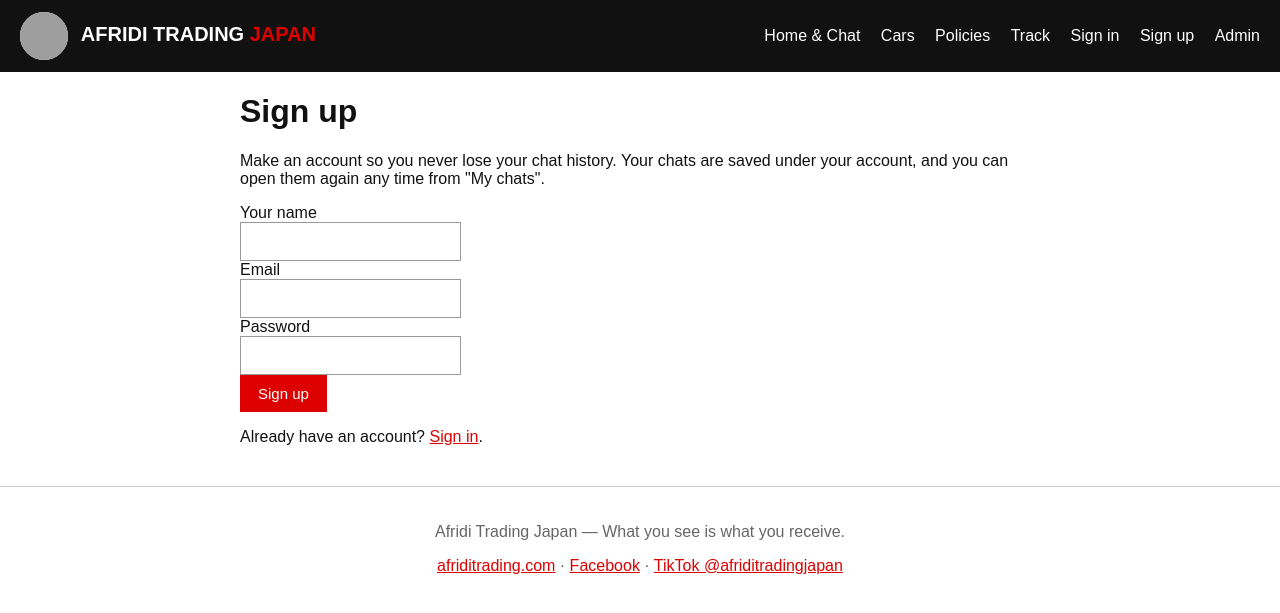
After one commit to warriorafridi11-a11y/afridi-trading-bot, a Flask app: page /auth/sign-up in a window 1280 px wide. The commit adds this page. Shown: the top 613 px of the page. Run offline with Flask 3, Linux system fonts and the light colour scheme; grey boxes are pictures that could not be loaded.

Commit message:
Add sign-up/sign-in, My chats and admin panel (health, usage, FAQ add/delete)

```diff
--- a/app.py
+++ b/app.py
@@ -11,9 +11,18 @@ import sqlite3
 import time
 from datetime import datetime
 
-from flask import Flask, g, jsonify, render_template, request
+from flask import (Flask, g, jsonify, redirect, render_template,
+                   request, session, url_for)
+from werkzeug.security import check_password_hash, generate_password_hash
 
 app = Flask(__name__)
+# Secret key for sign-in sessions. On Vercel set SECRET_KEY in the
+# project settings; the default below is only for local testing.
+app.secret_key = os.environ.get("SECRET_KEY", "dev-secret-key-change-me")
+
+# The admin of this bot. When this email signs up or signs in, the
+# account gets the SUPER_ADMIN role.
+ADMIN_EMAIL = "warriorafridi11@gmail.com"
 
 # The database is one small file. It is made by itself the first time.
 # On Vercel the code folder is read-only, so the file goes in /tmp.
@@ -219,6 +228,30 @@ def cached_list(name, sql):
     return rows
 
 
+# ---------- sign-in helpers ----------
+
+def role_for_email(email):
+    """The admin email is SUPER_ADMIN. Everyone else is a buyer."""
+    if email.strip().lower() == ADMIN_EMAIL:
+        return "SUPER_ADMIN"
+    return "buyer"
+
+
+def current_user():
+    """The signed-in user, or None for a guest."""
+    user_id = session.get("user_id")
+    if not user_id:
+        return None
+    db = get_db()
+    return db.execute("SELECT * FROM users WHERE id = ?",
+                      (user_id,)).fetchone()
+
+
+def is_admin(user):
+    """True only for the admin account."""
+    return user is not None and user["role"] == "SUPER_ADMIN"
+
+
 # ---------- database helpers ----------
 
 def get_db():
@@ -275,6 +308,11 @@ def init_db():
             id INTEGER PRIMARY KEY, question TEXT, answer TEXT,
             topic TEXT);
     """)
+    # Add a password column to users if the table was made before
+    # sign-up existed. Passwords are stored HASHED, never plain text.
+    cols = [r[1] for r in db.execute("PRAGMA table_info(users)")]
+    if "password_hash" not in cols:
+        db.execute("ALTER TABLE users ADD COLUMN password_hash TEXT")
     # Add sample cars only the first time, when the table is empty.
     count = db.execute("SELECT COUNT(*) FROM cars").fetchone()[0]
     if count == 0:
@@ -615,6 +653,195 @@ def home():
     return render_template("index.html")
 
 
+# ---------- sign-up, sign-in, my chats ----------
+
+@app.route("/auth/sign-up", methods=["GET", "POST"])
+def sign_up():
+    """Sign-up page: name, email and password only. No Google login."""
+    if request.method == "POST":
+        name = request.form.get("name", "").strip()
+        email = request.form.get("email", "").strip().lower()
+        password = request.form.get("password", "")
+        if not name or not email or "@" not in email or len(password) < 4:
+            return render_template("signup.html", error="Please fill in "
+                                   "your name, a real email, and a "
+                                   "password of 4 letters or more.")
+        db = get_db()
+        exists = db.execute("SELECT id FROM users WHERE email = ?",
+                            (email,)).fetchone()
+        if exists:
+            return render_template(
+                "signup.html",
+                error="That email already has an account. Please sign in.")
+        role = role_for_email(email)
+        db.execute(
+            "INSERT INTO users (name, email, country, role, password_hash)"
+            " VALUES (?, ?, '', ?, ?)",
+            (name, email, role, generate_password_hash(password)))
+        db.commit()
+        user = db.execute("SELECT * FROM users WHERE email = ?",
+                          (email,)).fetchone()
+        session["user_id"] = user["id"]
+        session["user_name"] = user["name"]
+        return redirect(url_for("home"))
+    return render_template("signup.html", error=None)
+
+
+@app.route("/auth/sign-in", methods=["GET", "POST"])
+def sign_in():
+    """Sign-in page: email and password."""
+    if request.method == "POST":
+        email = request.form.get("email", "").strip().lower()
+        password = request.form.get("password", "")
+        db = get_db()
+        user = db.execute("SELECT * FROM users WHERE email = ?",
+                          (email,)).fetchone()
+        if user is None or not user["password_hash"] or not \
+                check_password_hash(user["password_hash"], password):
+            return render_template(
+                "signin.html",
+                error="Wrong email or password. Please try again.")
+        # The admin email is SUPER_ADMIN even if the account is old.
+        if user["role"] != role_for_email(email):
+            db.execute("UPDATE users SET role = ? WHERE id = ?",
+                       (role_for_email(email), user["id"]))
+            db.commit()
+            user = db.execute("SELECT * FROM users WHERE id = ?",
+                              (user["id"],)).fetchone()
+        session["user_id"] = user["id"]
+        session["user_name"] = user["name"]
+        return redirect(url_for("home"))
+    return render_template("signin.html", error=None)
+
+
+@app.route("/auth/sign-out")
+def sign_out():
+    """Sign out and go back to the home page."""
+    session.clear()
+    return redirect(url_for("home"))
+
+
+@app.route("/my-chats")
+def my_chats():
+    """My chats: all the signed-in user's old chats, newest first."""
+    user = current_user()
+    if user is None:
+        return redirect(url_for("sign_in"))
+    db = get_db()
+    chats = db.execute(
+        "SELECT c.*, COUNT(m.id) AS messages FROM chats c"
+        " LEFT JOIN messages m ON m.chat_id = c.id"
+        " WHERE c.user_id = ? GROUP BY c.id ORDER BY c.id DESC",
+        (user["id"],)).fetchall()
+    return render_template("my_chats.html", chats=chats)
+
+
+@app.route("/my-chats/<int:chat_id>")
+def view_chat(chat_id):
+    """One old chat, with all its messages."""
+    user = current_user()
+    if user is None:
+        return redirect(url_for("sign_in"))
+    db = get_db()
+    chat = db.execute(
+        "SELECT * FROM chats WHERE id = ? AND user_id = ?",
+        (chat_id, user["id"])).fetchone()
+    if chat is None:
+        return "Chat not found.", 404
+    messages = db.execute(
+        "SELECT * FROM messages WHERE chat_id = ? ORDER BY id",
+        (chat_id,)).fetchall()
+    return render_template("chat_view.html", chat=chat, messages=messages)
+
+
+# ---------- admin panel (admin only) ----------
+
+@app.route("/admin")
+def admin():
+    """Admin dashboard: health, usage, lists and FAQs. Admin only."""
+    user = current_user()
+    if not is_admin(user):
+        return redirect(url_for("sign_in"))
+    db = get_db()
+    try:
+        db.execute("SELECT 1").fetchone()
+        db_ok = True
+    except Exception:
+        db_ok = False
+    tables = db.execute(
+        "SELECT COUNT(*) FROM sqlite_master"
+        " WHERE type = 'table' AND name NOT LIKE 'sqlite_%'").fetchone()[0]
+    counts = {
+        "users": db.execute("SELECT COUNT(*) FROM users").fetchone()[0],
+        "chats": db.execute("SELECT COUNT(*) FROM chats").fetchone()[0],
+        "messages": db.execute(
+            "SELECT COUNT(*) FROM messages").fetchone()[0],
+        "invoices": db.execute(
+            "SELECT COUNT(*) FROM invoices").fetchone()[0],
+        "inquiries": db.execute(
+            "SELECT COUNT(*) FROM inquiries").fetchone()[0],
+        "faqs": db.execute("SELECT COUNT(*) FROM faqs").fetchone()[0],
+        "messages_today": db.execute(
+            "SELECT COUNT(*) FROM messages"
+            " WHERE substr(created_at, 1, 10) = date('now')").fetchone()[0],
+    }
+    users = db.execute(
+        "SELECT * FROM users ORDER BY id DESC LIMIT 10").fetchall()
+    chats = db.execute(
+        "SELECT c.*, u.name AS user_name FROM chats c"
+        " LEFT JOIN users u ON u.id = c.user_id"
+        " ORDER BY c.id DESC LIMIT 10").fetchall()
+    messages = db.execute(
+        "SELECT * FROM messages ORDER BY id DESC LIMIT 50").fetchall()
+    questions = db.execute(
+        "SELECT * FROM inquiries WHERE status = 'Open'"
+        " ORDER BY id DESC").fetchall()
+    faqs = db.execute("SELECT * FROM faqs ORDER BY id").fetchall()
+    cars = db.execute("SELECT * FROM cars").fetchall()
+    invoices = db.execute("SELECT * FROM invoices").fetchall()
+    ships = db.execute("SELECT * FROM shipments").fetchall()
+    return render_template(
+        "admin.html", health={"app": "Running", "db_ok": db_ok,
+                              "tables": tables,
+                              "cache_hits": _CACHE_STATS["hits"],
+                              "cache_misses": _CACHE_STATS["misses"],
+                              "cached_tables": sorted(_CACHE.keys())},
+        counts=counts, users=users, chats=chats, messages=messages,
+        questions=questions, faqs=faqs, cars=cars, invoices=invoices,
+        ships=ships)
+
+
+@app.route("/admin/faq/add", methods=["POST"])
+def admin_faq_add():
+    """Admin adds one FAQ. Clears the FAQ cache so it shows at once."""
+    user = current_user()
+    if not is_admin(user):
+        return redirect(url_for("sign_in"))
+    question = request.form.get("question", "").strip()
+    answer = request.form.get("answer", "").strip()
+    topic = request.form.get("topic", "").strip() or "general"
+    if question and answer:
+        db = get_db()
+        db.execute("INSERT INTO faqs (question, answer, topic)"
+                   " VALUES (?, ?, ?)", (question, answer, topic))
+        db.commit()
+        _CACHE.pop("faqs", None)
+    return redirect(url_for("admin"))
+
+
+@app.route("/admin/faq/delete/<int:faq_id>", methods=["POST"])
+def admin_faq_delete(faq_id):
+    """Admin deletes one FAQ. Clears the FAQ cache too."""
+    user = current_user()
+    if not is_admin(user):
+        return redirect(url_for("sign_in"))
+    db = get_db()
+    db.execute("DELETE FROM faqs WHERE id = ?", (faq_id,))
+    db.commit()
+    _CACHE.pop("faqs", None)
+    return redirect(url_for("admin"))
+
+
 @app.route("/health")
 def health():
     """Tiny health page: is the bot up, and is the cache working?"""
@@ -672,22 +899,6 @@ def track():
     return render_template("track.html", code=code, ship=ship)
 
 
-@app.route("/admin")
-def admin():
-    """Admin page: all chats, cars, invoices and shipments."""
-    db = get_db()
-    chats = db.execute(
-        "SELECT * FROM messages ORDER BY id DESC LIMIT 50").fetchall()
-    cars = db.execute("SELECT * FROM cars").fetchall()
-    invoices = db.execute("SELECT * FROM invoices").fetchall()
-    ships = db.execute("SELECT * FROM shipments").fetchall()
-    questions = db.execute(
-        "SELECT * FROM inquiries WHERE status = 'Open'").fetchall()
-    return render_template("admin.html", chats=chats, cars=cars,
-                           invoices=invoices, ships=ships,
-                           questions=questions)
-
-
 @app.route("/api/chat", methods=["POST"])
 def api_chat():
     """Chat API. JavaScript sends a message, the bot answers as JSON."""
@@ -695,16 +906,23 @@ def api_chat():
     text = (data.get("message") or "").strip()
     if not text:
         return jsonify({"reply": "Please type a question first."})
+    # Guests can still chat, but guest chats are NOT saved.
+    # Only signed-in users get their chat history saved.
+    user = current_user()
+    if user is None:
+        return jsonify({"reply": bot_reply(text, None)})
     db = get_db()
     chat = db.execute(
-        "SELECT id FROM chats ORDER BY id DESC LIMIT 1").fetchone()
+        "SELECT id FROM chats WHERE user_id = ? AND status = 'Open'"
+        " ORDER BY id DESC LIMIT 1", (user["id"],)).fetchone()
     if chat is None:
         db.execute("INSERT INTO chats (user_id, started_at, status)"
-                   " VALUES (1, ?, 'Open')",
-                   (datetime.now().isoformat(),))
+                   " VALUES (?, ?, 'Open')",
+                   (user["id"], datetime.now().isoformat()))
         db.commit()
         chat = db.execute(
-            "SELECT id FROM chats ORDER BY id DESC LIMIT 1").fetchone()
+            "SELECT id FROM chats WHERE user_id = ?"
+            " ORDER BY id DESC LIMIT 1", (user["id"],)).fetchone()
     now = datetime.now().isoformat()
     db.execute("INSERT INTO messages (chat_id, sender, text, created_at)"
                " VALUES (?, 'buyer', ?, ?)", (chat["id"], text, now))
@@ -712,7 +930,7 @@ def api_chat():
     db.execute("INSERT INTO messages (chat_id, sender, text, created_at)"
                " VALUES (?, 'bot', ?, ?)", (chat["id"], reply, now))
     db.commit()
-    return jsonify({"reply": reply})
+    return jsonify({"reply": reply, "chat_id": chat["id"]})
 
 
 @app.route("/api/cars")
--- a/static/css/style.css
+++ b/static/css/style.css
@@ -83,3 +83,6 @@ button { transition: transform 0.15s ease, background 0.15s ease; }
 button:hover { transform: scale(1.05); background: #b00; }
 nav a { transition: color 0.15s ease; }
 main { animation: fadeIn 0.6s ease-in; }
+
+/* Error message on sign-up / sign-in pages. */
+.error { color: #b00020; font-weight: bold; }
--- a/templates/base.html
+++ b/templates/base.html
@@ -14,6 +14,13 @@
       <a href="/cars">Cars</a>
       <a href="/policies">Policies</a>
       <a href="/track">Track</a>
+      {% if session.get('user_id') %}
+      <a href="/my-chats">My chats</a>
+      <a href="/auth/sign-out">Sign out ({{ session.get('user_name') }})</a>
+      {% else %}
+      <a href="/auth/sign-in">Sign in</a>
+      <a href="/auth/sign-up">Sign up</a>
+      {% endif %}
       <a href="/admin">Admin</a>
     </nav>
   </header>
--- a/templates/index.html
+++ b/templates/index.html
@@ -13,6 +13,9 @@ The bot answers at once, day and night.</p>
   <button type="submit">Send</button>
 </form>
 <p class="hint">Try these: "cars under $2000" · "what is grade 4" · "track ATJ-1001" · "import rules for Ghana" · "what is your refund policy" · "how much is freight to Jamaica"</p>
+{% if not session.get('user_id') %}
+<p><strong>Guest chat:</strong> you can talk to the bot without an account, but guest chats are <strong>not saved</strong>. <a href="/auth/sign-up">Sign up free</a> and your chats will be saved under your account, so you never lose them.</p>
+{% endif %}
 <p><a href="/policies">Read our Policies — payment, shipping, freight, insurance and refunds</a></p>
 
 <h2>Things the bot can do</h2>
--- /dev/null
+++ b/templates/signup.html
@@ -0,0 +1,14 @@
+{% extends "base.html" %}
+{% block title %}Sign up — Afridi Trading Bot{% endblock %}
+{% block content %}
+<h1>Sign up</h1>
+<p>Make an account so you never lose your chat history. Your chats are saved under your account, and you can open them again any time from "My chats".</p>
+{% if error %}<p class="error">{{ error }}</p>{% endif %}
+<form method="post" action="/auth/sign-up">
+  <label>Your name<br><input type="text" name="name" required></label><br>
+  <label>Email<br><input type="email" name="email" required></label><br>
+  <label>Password<br><input type="password" name="password" required minlength="4"></label><br>
+  <button type="submit">Sign up</button>
+</form>
+<p>Already have an account? <a href="/auth/sign-in">Sign in</a>.</p>
+{% endblock %}
```
Also changed, not shown: templates/admin.html (+60 -3 lines), templates/chat_view.html (added, +14 -0 lines), templates/my_chats.html (added, +15 -0 lines), templates/signin.html (added, +13 -0 lines), README.md.
